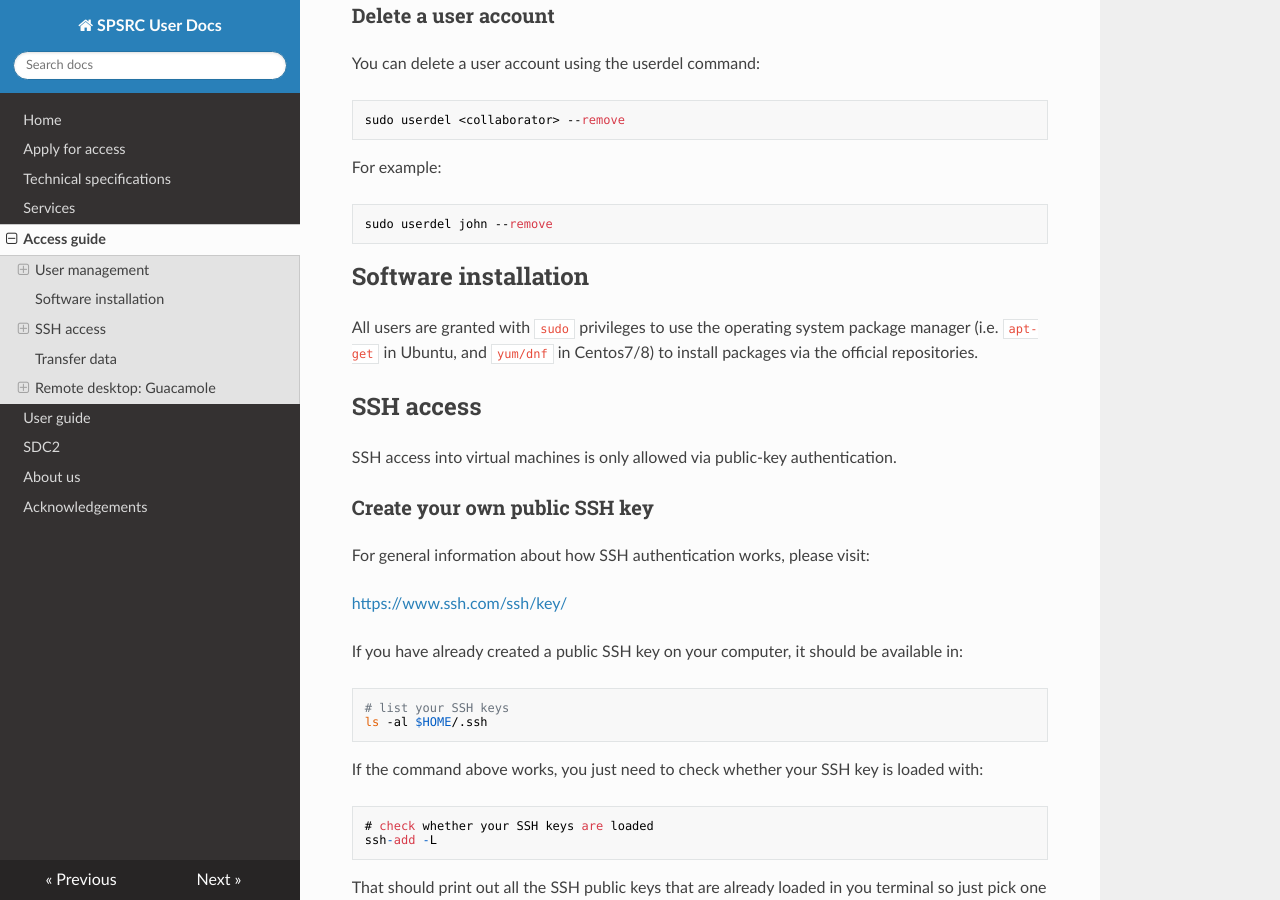
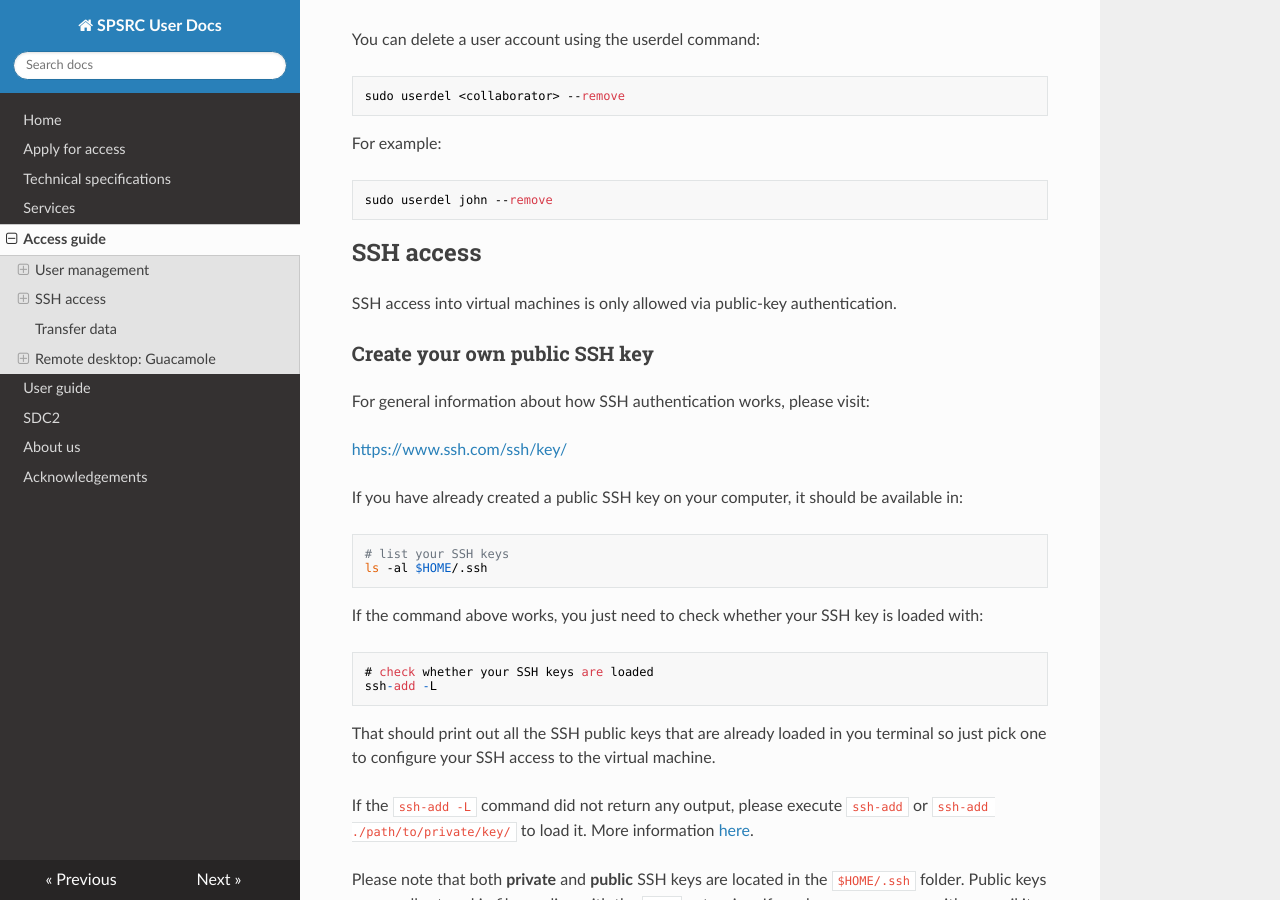
Before and after one commit to espsrc/spsrc_user_docs, an MkDocs documentation site: the page built from docs/access_guide.md, in a window 1280 px wide and 900 px high, scrolled down 1421 px. Built offline with MkDocs 1.6.1, drawn with Linux system fonts in a browser that asks for light colours; nearby versions of some CDN libraries; some of the changed text lies outside the part shown.

Commit message:
Move software installation section to user guide

````diff
--- a/docs/access_guide.md
+++ b/docs/access_guide.md
@@ -46,12 +46,6 @@ For example:
 ```
 sudo userdel john --remove
 ```
-
-## Software installation
-
-All users are granted with ``sudo`` privileges to use the operating system package manager
-(i.e. ``apt-get`` in Ubuntu, and ``yum/dnf`` in Centos7/8) to install packages via the official
-repositories.
 
 ## SSH access
 
````
